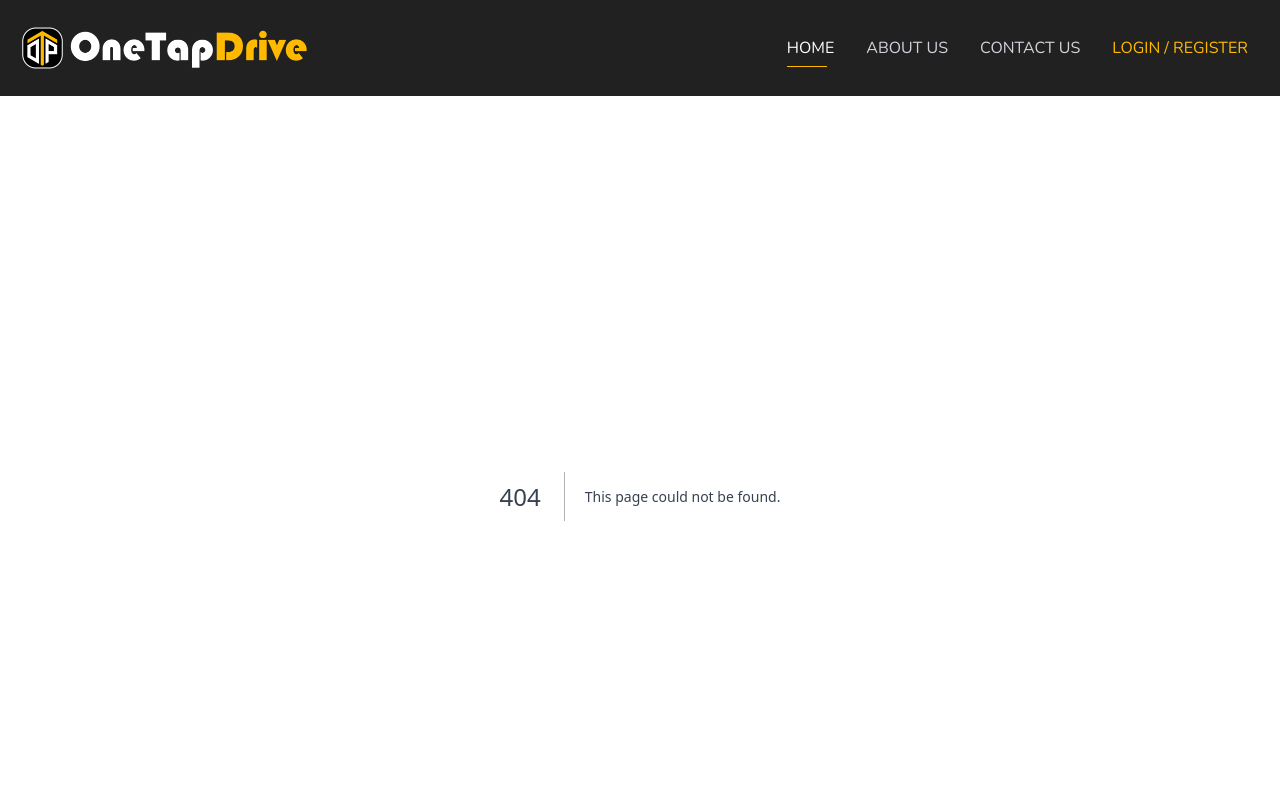
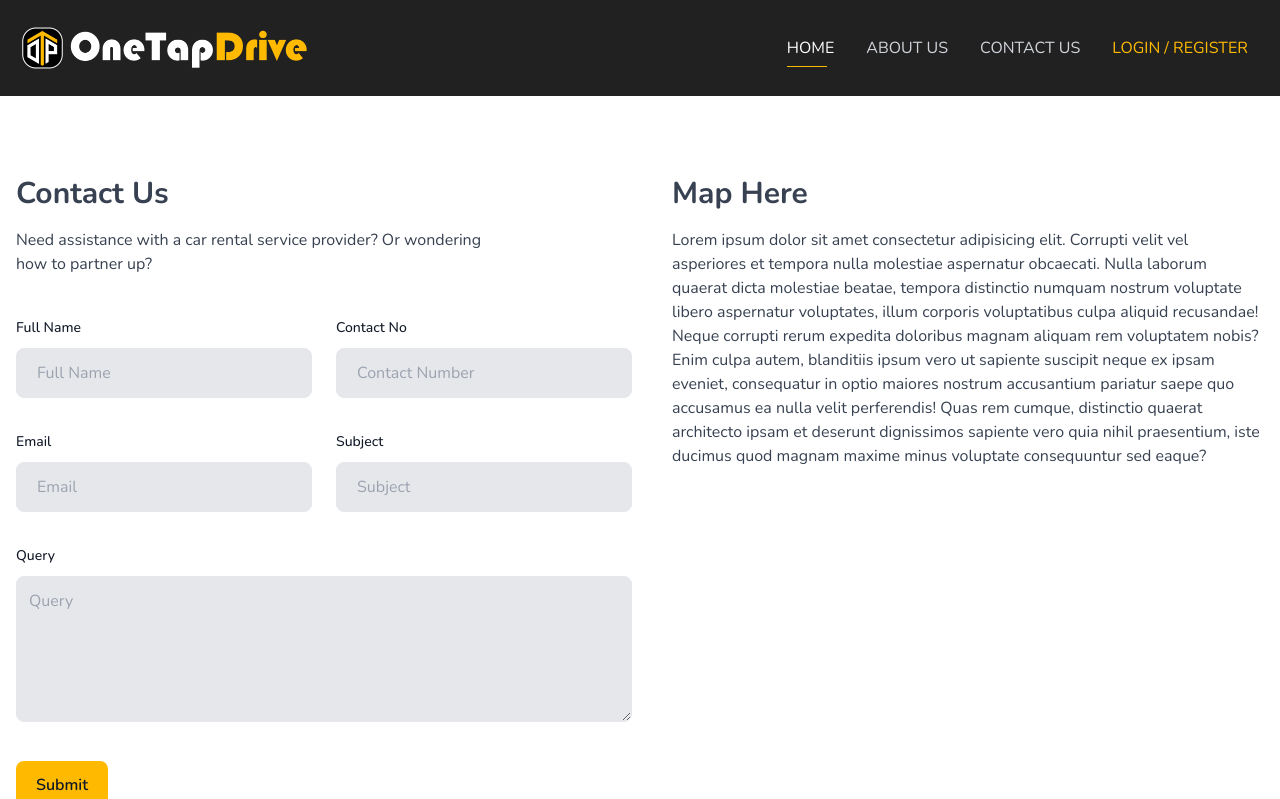
Before and after one commit to shoaib8236/one-tap-drive-tw, a Next.js app: page /contact in a window 1280 px wide. Before the commit this address had no page. Shown: the top 799 px of the page. Built offline with nearby package versions, Linux system fonts and the light colour scheme.

Commit message:
first commit

```diff
--- /dev/null
+++ b/app/blogs/page.tsx
@@ -0,0 +1,12 @@
+import BlogCard from "@/components/BlogCard/BlogCard";
+import React from "react";
+
+const Blogs = () => {
+  return (
+    <>
+      <BlogCard />
+    </>
+  );
+};
+
+export default Blogs;
--- /dev/null
+++ b/app/contact/page.tsx
@@ -0,0 +1,113 @@
+import { Container, Section } from "@/components";
+import Button from "@/components/Button/Button";
+import Input from "@/components/Input/Input";
+import React from "react";
+
+const Contact = () => {
+  return (
+    <Section>
+      <Container>
+        <div className="grid grid-cols-1 sm:grid-cols-1 md:grid-cols-2 space-x-6 gap-4 mt-20">
+          <div>
+            <form>
+              <h2 className="mb-4">Contact Us</h2>
+              <p>
+                Need assistance with a car rental service provider? Or wondering <br /> how to partner up?
+              </p>
+                <div className="pb-12">
+                  <div className="mt-10 grid grid-cols-1 gap-x-6 gap-y-8 sm:grid-cols-6">
+                    <div className="sm:col-span-3">
+                      <label htmlFor="full-name" className="block text-sm font-medium leading-6 text-gray-900">
+                        Full Name
+                      </label>
+                      <div className="mt-2">
+                        <Input
+                          type="text"
+                          placeholder="Full Name"
+                          name="full-name"
+                          id="full-name"
+
+                        />
+                      </div>
+                    </div>
+                    <div className="sm:col-span-3">
+                      <label htmlFor="last-name" className="block text-sm font-medium leading-6 text-gray-900">
+                        Contact No
+                      </label>
+                      <div className="mt-2">
+                        <Input
+                          placeholder="Contact Number"
+                          type="number"
+                          name="number"
+                          id="number"
+
+                        />
+                      </div>
+                    </div>
+
+                    <div className="sm:col-span-3">
+                      <label htmlFor="email" className="block text-sm font-medium leading-6 text-gray-900">
+                        Email
+                      </label>
+                      <div className="mt-2">
+                        <Input
+                          placeholder="Email"
+                          type="email"
+                          name="email"
+                          id="email"
+
+                        />
+                      </div>
+                    </div>
+
+                    <div className="sm:col-span-3">
+                      <label htmlFor="subject" className="block text-sm font-medium leading-6 text-gray-900">
+                        Subject
+                      </label>
+                      <div className="mt-2">
+                        <Input
+                          placeholder="Subject"
+                          type="text"
+                          name="subject"
+                          id="subject"
+
+                        />
+                      </div>
+                    </div>
+                    <div className="sm:col-span-6">
+                      <label htmlFor="query" className="block text-sm font-medium leading-6 text-gray-900">
+                        Query
+                      </label>
+                      <div className="mt-2">
+                        <textarea
+                          placeholder="Query"
+                          className="border bg-gray-200 outline-none rounded-lg w-full focus:shadow-lg focus:shadow-gray-300 focus:border focus:border-gray-200 duration-300 p-3"
+                          name="query"
+                          id="query"
+                          rows={5}></textarea>
+                      </div>
+                    </div>
+                    <div className="sm:col-span-6">
+                        <Button text="Submit" size="md"/>
+                    </div>
+                  </div>
+                </div>
+            </form>
+          </div>
+          <div>
+            <h2 className="mb-4">Map Here</h2>
+            <p>
+              Lorem ipsum dolor sit amet consectetur adipisicing elit. Corrupti velit vel asperiores et tempora nulla molestiae aspernatur obcaecati. Nulla laborum quaerat dicta
+              molestiae beatae, tempora distinctio numquam nostrum voluptate libero aspernatur voluptates, illum corporis voluptatibus culpa aliquid recusandae! Neque corrupti
+              rerum expedita doloribus magnam aliquam rem voluptatem nobis? Enim culpa autem, blanditiis ipsum vero ut sapiente suscipit neque ex ipsam eveniet, consequatur in
+              optio maiores nostrum accusantium pariatur saepe quo accusamus ea nulla velit perferendis! Quas rem cumque, distinctio quaerat architecto ipsam et deserunt
+              dignissimos sapiente vero quia nihil praesentium, iste ducimus quod magnam maxime minus voluptate consequuntur sed eaque?
+            </p>
+          </div>
+        </div>
+      </Container>
+    </Section>
+  );
+};
+
+export default Contact;
--- a/app/page.tsx
+++ b/app/page.tsx
@@ -1,6 +1,5 @@
 import { Container, Hero, Category, Testimonials, Section } from "@/components";
 import PageHeading from "@/components/PageHeading/PageHeading";
-
 import Image from "next/image";
 import { MdOutlineCheck } from "react-icons/md";
 
--- /dev/null
+++ b/components/BlogCard/BlogCard.tsx
@@ -0,0 +1,34 @@
+import React from "react";
+import { Container, Section } from "@/components";
+import Button from "../Button/Button";
+import Image from "next/image";
+
+const BlogCard = () => {
+  return (
+    <>
+      <Section>
+        <Container>
+          <div className="grid grid-cols-1 md:grid-cols-2 space-x-6 gap-4 mt-20">
+            <div>
+                <Image width={550} height={350} src={"/rent-vector.jpg"} alt="Blog-image"/>
+            </div>
+            <div>
+                <div>
+
+              <p className="mt-4">August 1, 2023</p>
+              <h2 className="mt-6">Blog 1</h2>
+              <p className="mt-4">
+                Bentley rental Dubai deals with almost all the updated and new models for rental purposes. Among all, Bentayga is the sublime choice for SUV lovers. A perfect blend
+                of speed and luxury, it’s the ultimate choice for long drives on highways. It is one of the most modern cars ever made, having a traditional outlook. A perfect blend of speed and luxury, it’s the ultimate choice for long drives on highways. It is one of the most modern cars ever made, having a traditional outlook
+              </p>
+              <Button className="mt-4" text="Read More" size="md" />
+                </div>
+            </div>
+          </div>
+        </Container>
+      </Section>
+    </>
+  );
+};
+
+export default BlogCard;
--- a/components/Header/Header.tsx
+++ b/components/Header/Header.tsx
@@ -15,23 +15,23 @@ const Header = () => {
                     </Link>
                 </div>
                 <ul className="flex ml-auto">
-                    <li className="">
+                    <li>
                         <Link className={`relative uppercase text-md p-4 hover:text-opacity-50 transition duration-300 text-gray-300 ${activeClass}`} href="/">
                             Home
                         </Link>
                     </li>
-                    <li className="">
+                    <li>
                         <Link className={`relative uppercase text-md p-4 hover:text-opacity-50 transition duration-300 text-gray-300`} href="/about-us">
                             About Us
                         </Link>
                     </li>
-                    <li className="">
-                        <Link className={`relative uppercase text-md p-4 hover:text-opacity-50 transition duration-300 text-gray-300`} href="/contact-us">
+                    <li>
+                        <Link className={`relative uppercase text-md p-4 hover:text-opacity-50 transition duration-300 text-gray-300`} href="/contact">
                             Contact Us
                         </Link>
                     </li>
                 </ul>
-                <div className="">
+                <div>
                     <Link href="/login"
                         className='text-primary text-md uppercase p-4 hover:text-opacity-50 transition duration-300 ease-in-out'
                     >
--- a/components/Input/Input.tsx
+++ b/components/Input/Input.tsx
@@ -3,7 +3,7 @@ import React from 'react'
 
 const Input = (props: InputProps) => {
 
-    const { type, placeholder, name, value, onChange, className, size } = props;
+    const { type, placeholder, name, value, onChange, className, size, id } = props;
 
 
     const renderSize = () => {
@@ -21,6 +21,7 @@ const Input = (props: InputProps) => {
 
     return (
         <input
+            id={id}
             type={type}
             placeholder={placeholder}
             name={name}
--- a/types/types.tsx
+++ b/types/types.tsx
@@ -3,6 +3,7 @@
 // input types
 
 export type InputProps = {
+    id?: string
     type?: string
     placeholder?:string
     name?: string
```
